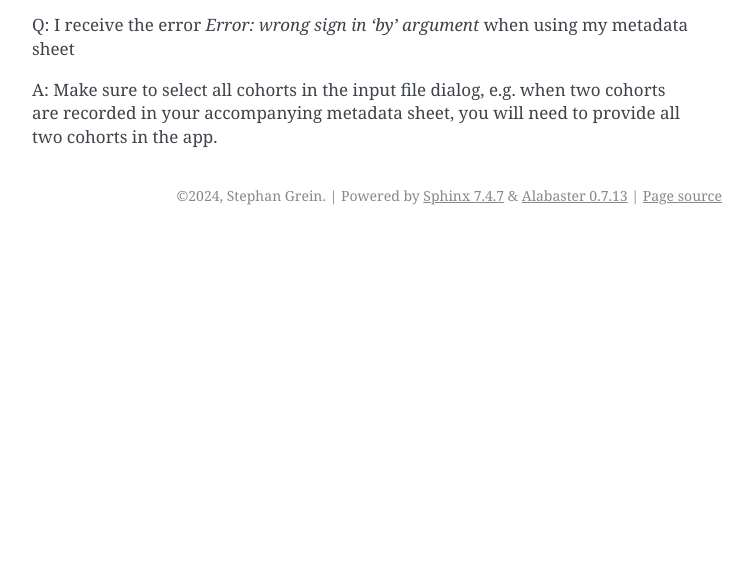
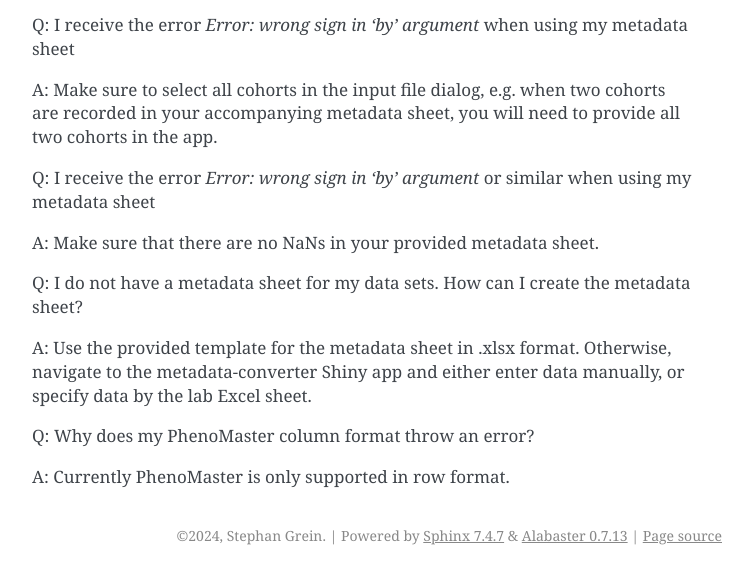
Before and after one commit to stephanmg/calorimetry, a Sphinx documentation site: the page built from docs/faq.rst, in a window 1280 px wide, cut to the strip 200-784 px from the top of the page. Shown: the whole strip, without its empty margins (388-1141 px from the left). Built offline with Sphinx 7.4.7, drawn with Linux system fonts in a browser that asks for light colours.

Commit message:
Adding some more documentation.

```diff
--- a/docs/faq.rst
+++ b/docs/faq.rst
@@ -6,3 +6,15 @@ Frequently Asked Questions
 Q: I receive the error `Error: wrong sign in 'by' argument` when using my metadata sheet
 
 A: Make sure to select all cohorts in the input file dialog, e.g. when two cohorts are recorded in your accompanying metadata sheet, you will need to provide all two cohorts in the app.
+
+Q: I receive the error `Error: wrong sign in 'by' argument` or similar when using my metadata sheet
+
+A: Make sure that there are no NaNs in your provided metadata sheet.
+
+Q: I do not have a metadata sheet for my data sets. How can I create the metadata sheet?
+
+A: Use the provided template for the metadata sheet in .xlsx format. Otherwise, navigate to the metadata-converter Shiny app and either enter data manually, or specify data by the lab Excel sheet.
+
+Q: Why does my PhenoMaster column format throw an error?
+
+A: Currently PhenoMaster is only supported in row format.
--- a/docs/intro.rst
+++ b/docs/intro.rst
@@ -1,4 +1,5 @@
 Introduction
 ============
 
-Write introduction parts here.
+For a very brief tour use the "Guide me" button in the web application.
+Written examples are accessible through the "Get help" button within the web application.
```
